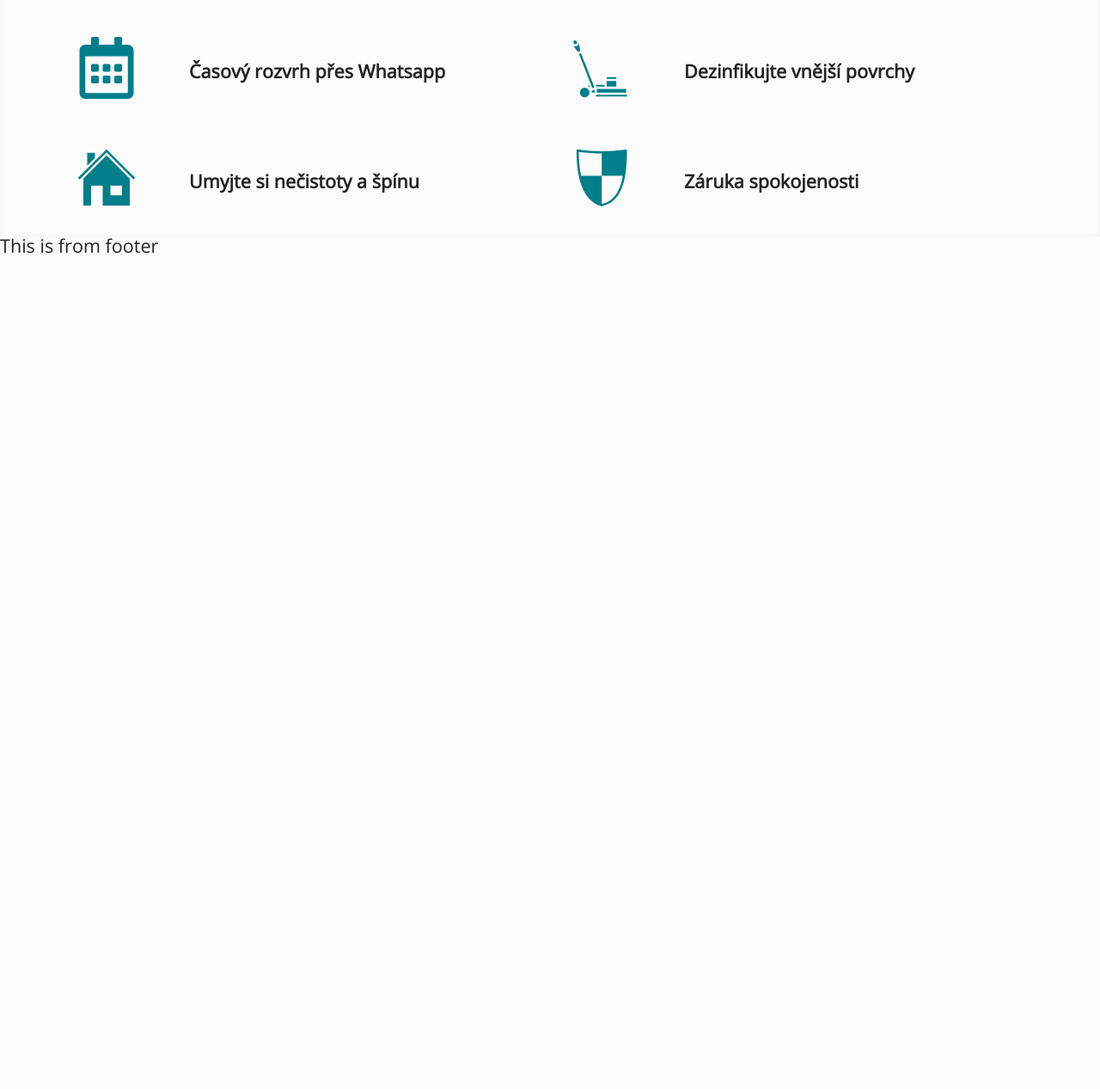
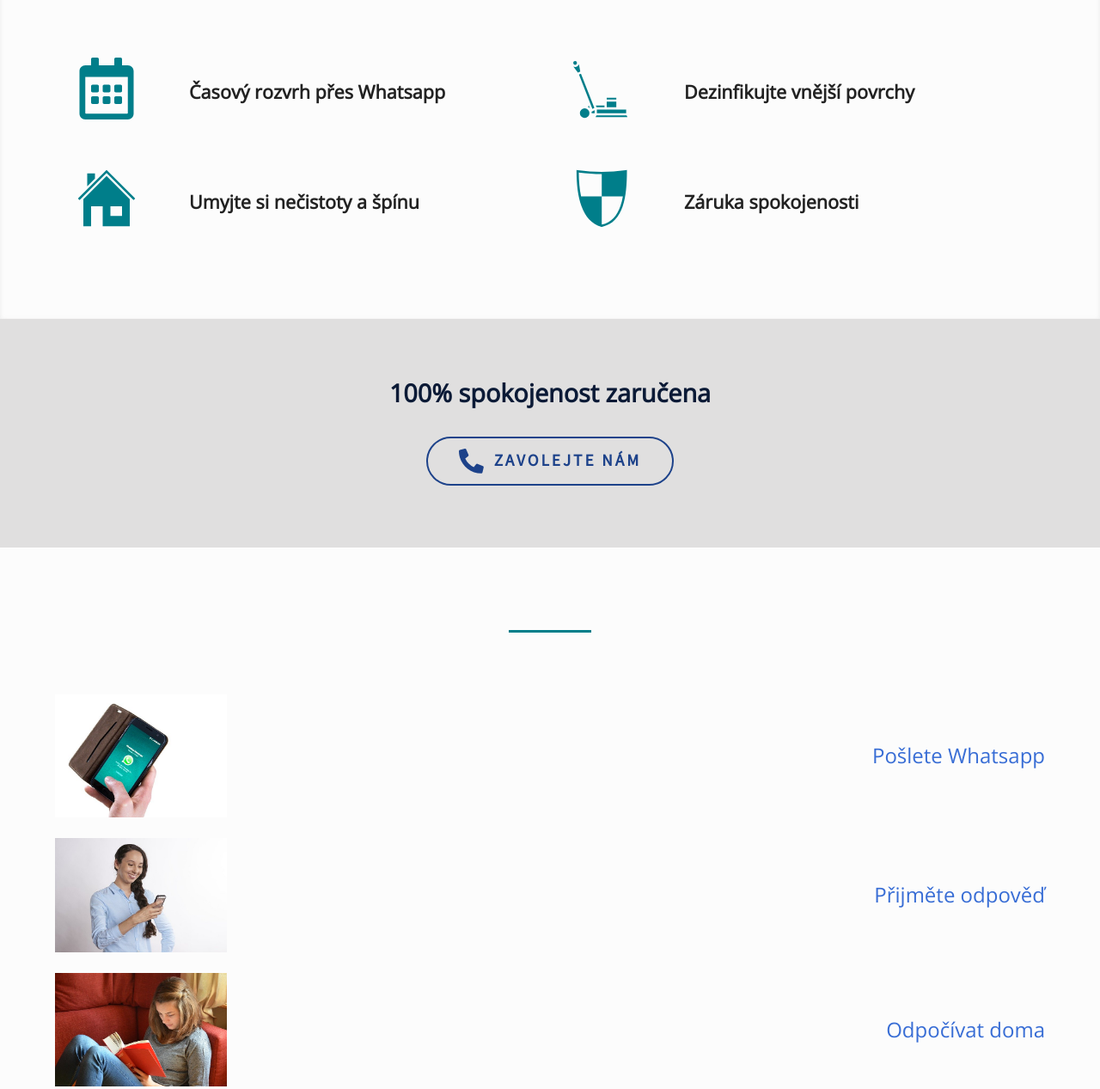
Before and after one commit to juamecos/praveciste, a Gatsby site: page / in a window 1280 px wide. Shown: the part 992-2259 px from the top of the page at 86% size. Before the commit the page ends 1292 px from the top, so only its background shows below. Built offline with nearby package versions, Linux system fonts and the light colour scheme; Gatsby itself is replaced by a stand-in of ours.

Commit message:
about howto

```diff
--- /dev/null
+++ b/src/components/HowToCard.js
@@ -0,0 +1,12 @@
+import React from "react"
+import Img from "gatsby-image"
+const HowToCard = ({ fluid, text }) => {
+  return (
+    <div className="howto__item">
+      <Img className="howto__image" fluid={fluid} />
+      <h3 className="howto__text">{text}</h3>
+    </div>
+  )
+}
+
+export default HowToCard
--- /dev/null
+++ b/src/components/Sections/HowTo.js
@@ -0,0 +1,94 @@
+import React from "react"
+
+import { graphql, useStaticQuery } from "gatsby"
+import Section from "../Section"
+import HowToCard from "../HowToCard"
+import Title from "../Title"
+import { FaPhoneAlt } from "react-icons/fa"
+
+const howToCardText = [
+  "Pošlete Whatsapp",
+  "Přijměte odpověď",
+  "Odpočívat doma",
+  "Čistíme a dezinfikujeme",
+  "Následná výzva k zajištění vaší spokojenosti",
+]
+
+const HowTo = () => {
+  const imagesObject = useStaticQuery(getImages)
+  const images = Object.values(imagesObject)
+
+  return (
+    <Section className="howto">
+      <div className="howto__left">
+        {images.map((item, index) => (
+          <HowToCard
+            fluid={item.childImageSharp.fluid}
+            text={howToCardText[index]}
+          />
+        ))}
+      </div>
+      <div className="howto__right">
+        <Title title="Zůstat v klidu a dýchat" />
+        <p className="howto__paragraph">
+          V PraveCiste je zdraví a bezpečnost našich zákazníků a zaměstnanců
+          vždy naší nejvyšší prioritou. Náš proces je 100% přátelský k sociální
+          vzdálenosti. Naplánujte si službu telefonicky, při příjezdu obdržíte
+          textovou zprávu a relaxujte, zatímco my se postaráme o zbytek.
+        </p>
+        <a
+          href="tel:+420605476520"
+          className="btn btn--cta"
+          target="_blank"
+          rel="noopener noreferrer"
+          alt={`Link to call`}
+        >
+          <FaPhoneAlt className="satisfaction__icon" />
+          <p className="satisfaction__text">Zavolejte nám</p>
+        </a>
+      </div>
+    </Section>
+  )
+}
+
+export default HowTo
+
+export const getImages = graphql`
+  query {
+    phone: file(relativePath: { eq: "cellphone.jpg" }) {
+      childImageSharp {
+        fluid(quality: 90, maxWidth: 1900) {
+          ...GatsbyImageSharpFluid
+        }
+      }
+    }
+    message: file(relativePath: { eq: "messagegirl.jpg" }) {
+      childImageSharp {
+        fluid(quality: 90, maxWidth: 1900) {
+          ...GatsbyImageSharpFluid
+        }
+      }
+    }
+    sofa: file(relativePath: { eq: "sofa.jpg" }) {
+      childImageSharp {
+        fluid(quality: 90, maxWidth: 1900) {
+          ...GatsbyImageSharpFluid
+        }
+      }
+    }
+    cleaning: file(relativePath: { eq: "cleaning.jpg" }) {
+      childImageSharp {
+        fluid(quality: 90, maxWidth: 1900) {
+          ...GatsbyImageSharpFluid
+        }
+      }
+    }
+    callcenter: file(relativePath: { eq: "callcenter.jpg" }) {
+      childImageSharp {
+        fluid(quality: 90, maxWidth: 1900) {
+          ...GatsbyImageSharpFluid
+        }
+      }
+    }
+  }
+`
--- /dev/null
+++ b/src/components/Sections/Satisfaction.js
@@ -0,0 +1,25 @@
+import React from "react"
+import Section from "../Section"
+import { FaPhoneAlt } from "react-icons/fa"
+
+const Satisfaction = () => {
+  return (
+    <div className="satisfaction">
+      <div className="satisfaction__box">
+        <h3 className="satisfaction__title">100% spokojenost zaručena</h3>
+        <a
+          href="tel:+420605476520"
+          className="btn btn--cta"
+          target="_blank"
+          rel="noopener noreferrer"
+          alt={`Link to call`}
+        >
+          <FaPhoneAlt className="satisfaction__icon" />
+          <p className="satisfaction__text">Zavolejte nám</p>
+        </a>
+      </div>
+    </div>
+  )
+}
+
+export default Satisfaction
--- a/src/pages/index.js
+++ b/src/pages/index.js
@@ -5,12 +5,16 @@ import SEO from "../components/seo"
 import { graphql } from "gatsby"
 import Hero from "../components/Hero"
 import SectionAbout from "../components/Sections/About"
+import Satisfaction from "../components/Sections/Satisfaction"
+import HowTo from "../components/Sections/HowTo"
 
 const Index = ({ data }) => (
   <Layout>
     <SEO title="Úvod" />
     <Hero />
     <SectionAbout />
+    <Satisfaction />
+    <HowTo />
   </Layout>
 )
 
--- a/src/styles/components/_buttons.scss
+++ b/src/styles/components/_buttons.scss
@@ -1,6 +1,6 @@
 .btn {
   cursor: pointer;
-  display: block;
+  display: flex;
   font-family: $font-secondary;
   font-size: 1.6rem;
   font-weight: bold;
--- a/src/styles/components/_whatsapp.scss
+++ b/src/styles/components/_whatsapp.scss
@@ -2,8 +2,8 @@
   position: fixed;
   width: 60px;
   height: 60px;
-  bottom: 40px;
-  right: 40px;
+  bottom: 20px;
+  right: 20px;
   background-color: #25d366;
   color: #fff;
   border-radius: 50px;
--- a/src/styles/layout/_section.scss
+++ b/src/styles/layout/_section.scss
@@ -1,5 +1,5 @@
 .section {
-  padding-top: 4rem;
+  padding: $pd-big 0;
 
   &__container {
     margin: 0 auto;
--- a/src/styles/main.scss
+++ b/src/styles/main.scss
@@ -17,3 +17,5 @@
 @import "components/card";
 @import "components/whatsapp";
 @import "sections/about";
+@import "sections/satisfaction";
+@import "sections/howto";
--- /dev/null
+++ b/src/styles/sections/_howto.scss
@@ -0,0 +1,29 @@
+.howto {
+  &__left {
+  }
+
+  &__item {
+    display: flex;
+    align-items: center;
+    justify-content: space-between;
+    &:not(:last-child) {
+      padding-bottom: $pd-small;
+    }
+  }
+  &__image {
+    min-width: 200px;
+  }
+
+  &__text {
+    color: $color-primary-light;
+    font-size: 2rem;
+    text-align: left;
+  }
+
+  &__right {
+    padding: 4rem;
+  }
+  &__paragraph {
+    padding-bottom: $pd-small;
+  }
+}
--- /dev/null
+++ b/src/styles/sections/_satisfaction.scss
@@ -0,0 +1,22 @@
+.satisfaction {
+  background-color: $color-white-dirty;
+  padding: $pd-big $pd-big;
+
+  &__box {
+    @include flex-center-column;
+  }
+  &__title {
+    color: $color-primary-dark;
+    font-size: 2.4rem;
+    font-weight: 700;
+    padding-bottom: $pd-medium;
+  }
+
+  &__icon {
+    font-size: 2.4rem;
+  }
+
+  &__text {
+    padding-left: $pd-tiny;
+  }
+}
```
Also changed, not shown: src/images/callcenter.jpg (added), src/images/cellphone.jpg (added), src/images/cleaning.jpg (added), src/images/messagegirl.jpg (added), src/images/sofa.jpg (added).
